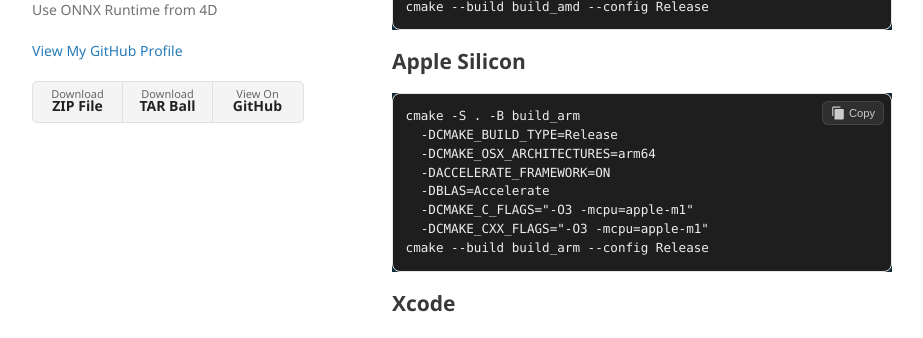
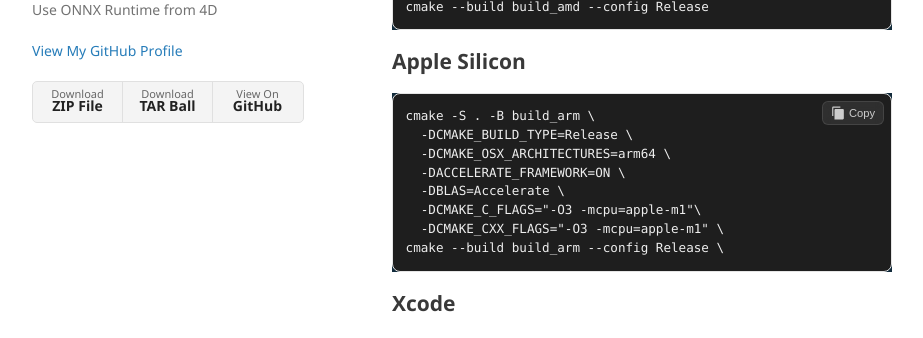
Before and after one commit to miyako/onnx-genai, a Jekyll site: the page built from eigen.md, in a window 1280 px wide and 900 px high. Shown: the part 385-723 px from the top of the window, without its empty margins (178-1101 px from the left). Built offline with Jekyll 4.4.1, drawn with Linux system fonts in a browser that asks for light colours.

````diff
--- a/eigen.md
+++ b/eigen.md
@@ -25,14 +25,14 @@ cmake --build build_amd --config Release
 ## Apple Silicon
 
 ```
-cmake -S . -B build_arm
-  -DCMAKE_BUILD_TYPE=Release
-  -DCMAKE_OSX_ARCHITECTURES=arm64
-  -DACCELERATE_FRAMEWORK=ON
-  -DBLAS=Accelerate
-  -DCMAKE_C_FLAGS="-O3 -mcpu=apple-m1"
-  -DCMAKE_CXX_FLAGS="-O3 -mcpu=apple-m1"
-cmake --build build_arm --config Release
+cmake -S . -B build_arm \
+  -DCMAKE_BUILD_TYPE=Release \
+  -DCMAKE_OSX_ARCHITECTURES=arm64 \
+  -DACCELERATE_FRAMEWORK=ON \
+  -DBLAS=Accelerate \
+  -DCMAKE_C_FLAGS="-O3 -mcpu=apple-m1"\
+  -DCMAKE_CXX_FLAGS="-O3 -mcpu=apple-m1" \
+cmake --build build_arm --config Release \
 ```
 
 ## Xcode
````
